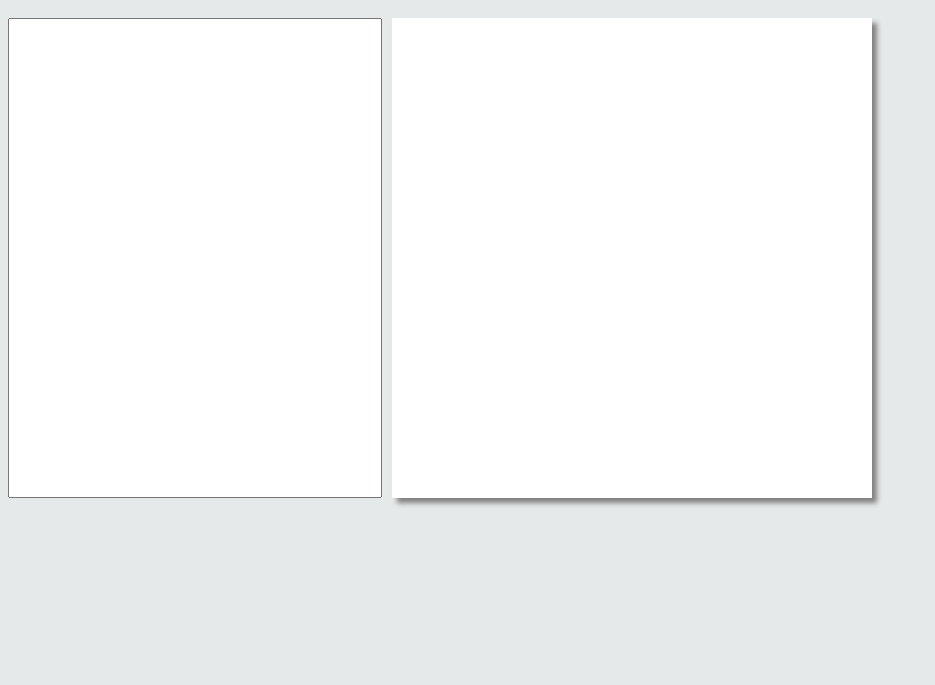
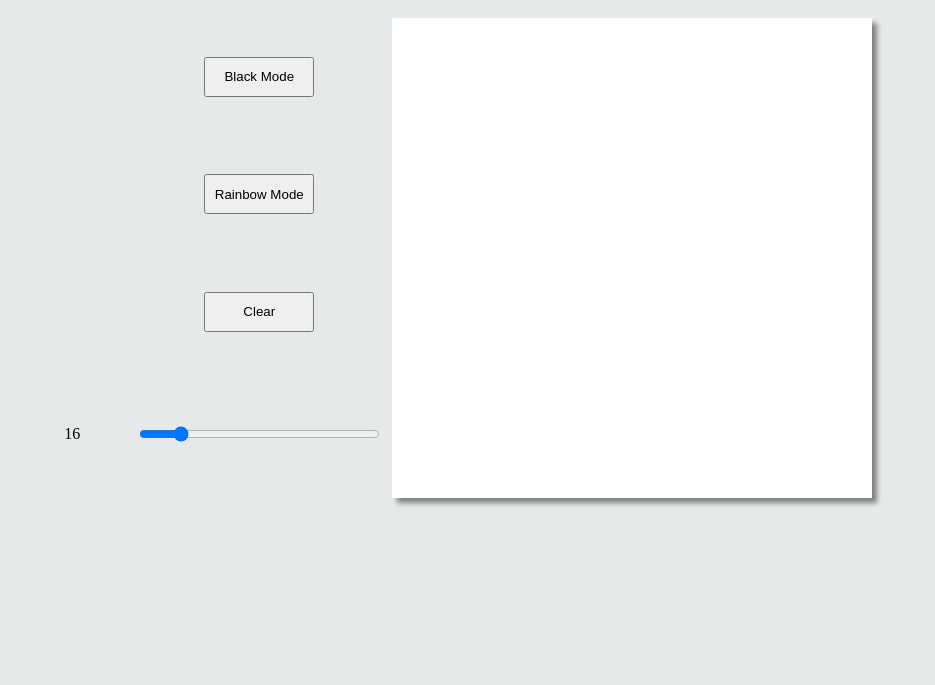
Before and after one commit to Willem991/EtchSketch, a plain HTML site: page index.html in a window 1280 px wide. Shown: the part 115-800 px from the top of the page, without its empty margins (0-935 px from the left). Drawn offline with Linux system fonts and the light colour scheme.

Commit message:
Added scrollbar and buttons

```diff
--- a/index.html
+++ b/index.html
@@ -5,13 +5,17 @@
     <body>
         <div id="Heading">
             <br>
-            <h1 id="headText" style="color: rgb(101, 104, 107);">
+            <h1 id="headText" style="color: rgb(84, 86, 87);">
                 Etch & Sketch!
             </h1>
         </div>
         <div id="mainPanel">
             <div id="controls">
-                <input type="scrollbar">
+                <button id="blackMode">Black Mode</button>
+                <button id="rainbowMode">Rainbow Mode</button>
+                <button id="clear">Clear</button>
+                <p id="rangeDisplay">16</p>
+                <input type="range" min="1" max="100" value="16" id="myRange">
             </div>
             <div id="mainBlock">
 
--- a/script.js
+++ b/script.js
@@ -1,11 +1,21 @@
-let n = 256
+const range = document.querySelector('#myRange');
+
+const rangeDisplay = document.querySelector('#rangeDisplay');
+
+range.addEventListener('click', () => {
+    rangeDisplay.textContent = range.value;
+    console.log("Hello")
+})
+
+
+let n = 256;
 let k = "div";
 
-const mainDiv = document.querySelector('#mainBlock')
+const mainDiv = document.querySelector('#mainBlock');
 
 for(let i = 0; i < n; i++){
     eval('var ' + k + i + "= document.createElement('div');");
-    eval(k + i + ".classList.add('colouring');" )
-    eval(k + i + ".addEventListener('mouseover', () => {" + k + i + ".classList.add('fill');})")
+    eval(k + i + ".classList.add('colouring');" );
+    eval(k + i + ".addEventListener('mouseover', () => {" + k + i + ".classList.add('fill');})");
     eval('mainDiv.appendChild(' + k + i + ');');
 }
--- a/styles.css
+++ b/styles.css
@@ -6,10 +6,51 @@ background-color: rgb(230, 233, 233);
     background-color: black !important;
 }
 
+#blackMode{
+    justify-self: center;
+    align-self: center;
+    grid-row-start: 1;
+    grid-column-start: 2;
+    width: 110px;
+    height: 40px;
+
+}
+
+#rainbowMode{
+    justify-self: center;
+    align-self: center;
+    grid-row-start: 2;
+    grid-column-start: 2;
+    width: 110px;
+    height: 40px;
+}
+
+#clear{
+    justify-self: center;
+    align-self: center;
+    grid-row-start: 3;
+    grid-column-start: 2;
+    width: 110px;
+    height: 40px;
+}
+
+#rangeDisplay{
+    justify-self: center;
+    align-self: center;
+    grid-row-start: 4;
+}
+
+#myRange{
+    height: 10px;
+    align-self: center;
+    grid-row-start: 4;
+}
+
 #headText{
     font-size: 50px;
     font-family: 'Franklin Gothic Medium';
     grid-column-start: 2;
+    text-shadow: 5px 5px 5px rgb(138, 138, 139);
 }
 
 #Heading{
@@ -23,7 +64,6 @@ background-color: rgb(230, 233, 233);
 
 #mainPanel{
     display: grid;
-    /*This bottom value need to be variable*/
     grid-template-columns: 30vw 480px;
 
 
@@ -32,6 +72,7 @@ background-color: rgb(230, 233, 233);
 #controls{
     display: grid;
     grid-column-start: 1;
+    grid-template-rows: repeat(4, auto);
     margin-right: 10px;
 }
 
@@ -45,6 +86,7 @@ background-color: rgb(230, 233, 233);
 }
 
 .colouring{
+    /*This bottom value need to be variable*/
     height: 30px;
     width: 30px ;
     background-color:white;
```
